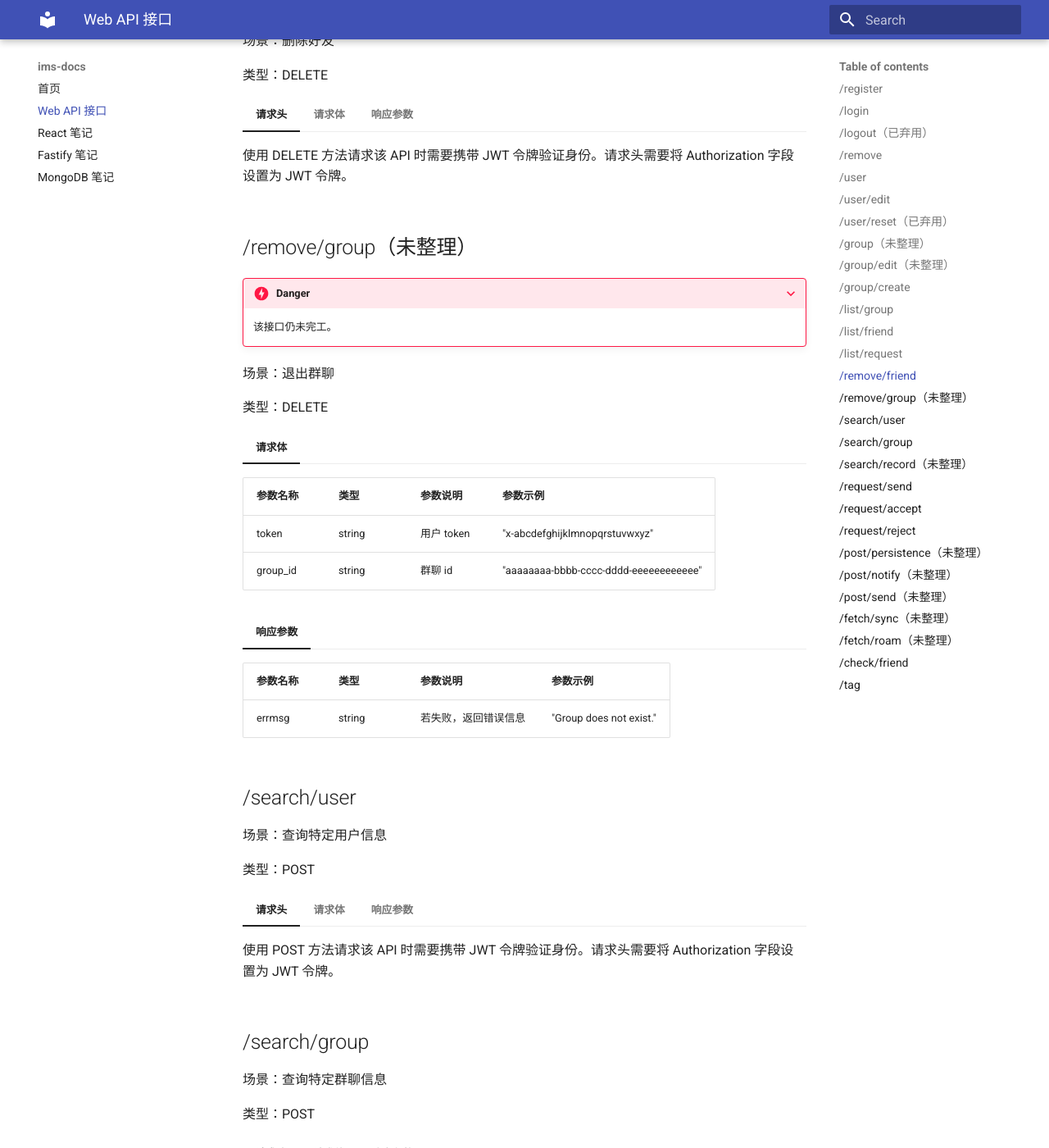
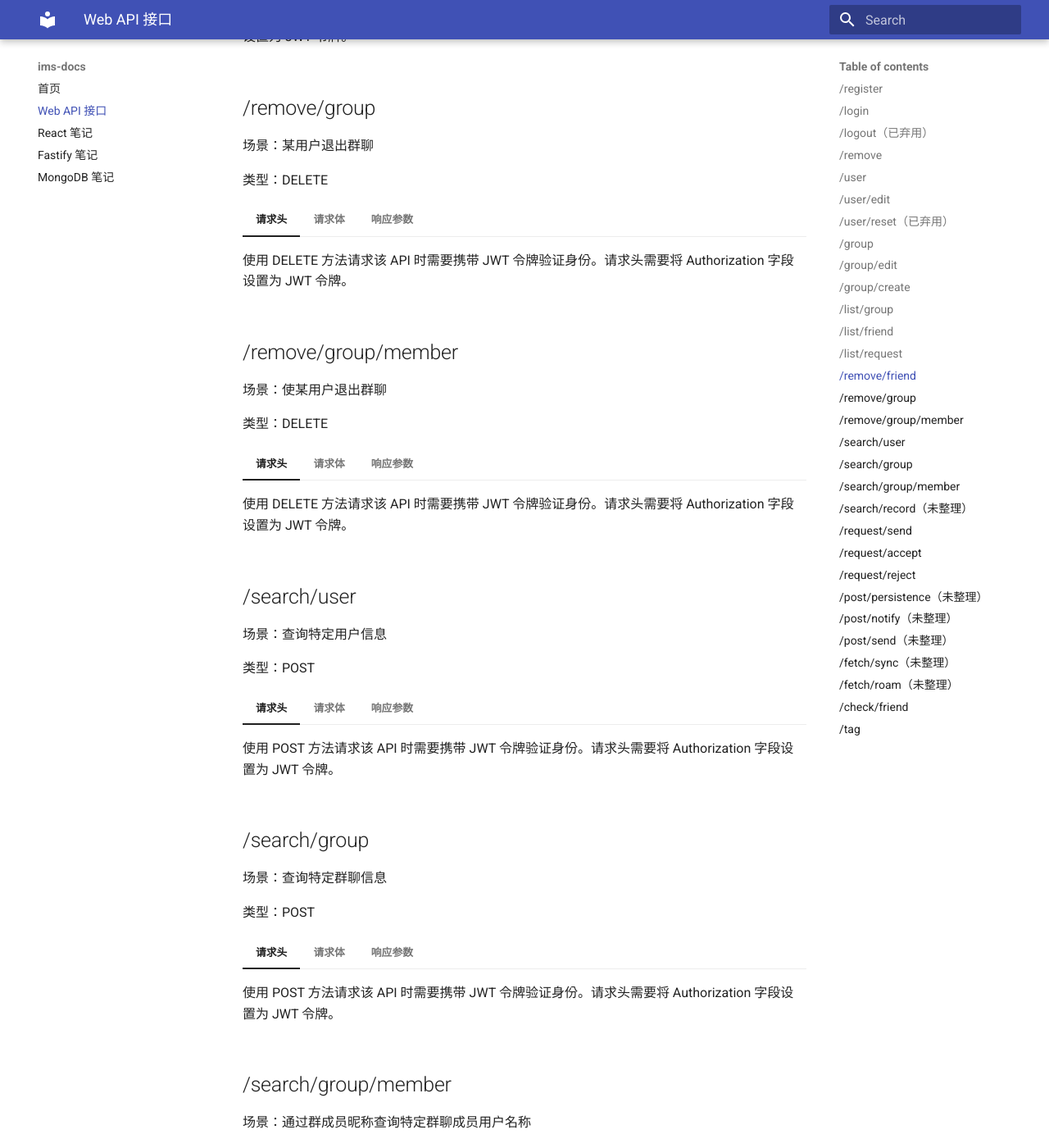
Before and after one commit to leverimmy/ims-docs, an MkDocs documentation site: the page built from docs/webapi.md, in a window 1280 px wide and 1400 px high, scrolled down 5301 px. Shown: the whole window at 82% size. Built offline with MkDocs 1.6.1 and Material for MkDocs 9.7.7, drawn with Linux system fonts in a browser that asks for light colours; some of the changed text lies outside the part shown.

Commit message:
feat: Update /group/edit, /group, /remove/group. Add /remove/group/member.

```diff
--- a/docs/webapi.md
+++ b/docs/webapi.md
@@ -173,36 +173,35 @@
     | code | number | 状态码 | 0 |
     | errmsg   | string | 若失败，返回错误信息 | "The password is too simple." |
 
-## /group（未整理）
-
-???+ danger
-    该接口仍未完工。
+## /group
 
 场景：用于获取群聊基本信息
 
-类型：GET
+类型：POST
 
 === "请求头"
 
-    使用 DELETE 方法请求该 API 时需要携带 JWT 令牌验证身份。请求头需要将 Authorization 字段设置为 JWT 令牌。
+    使用 POST 方法请求该 API 时需要携带 JWT 令牌验证身份。请求头需要将 Authorization 字段设置为 JWT 令牌。
+
+=== "请求体"
+
+    | 参数名称     | 类型   | 参数说明   | 参数示例                       |
+    | ------------ | ------ | ---------- | ------------------------------ |
+    | groupID      | string   | 群聊 id              | "aaaaaaaa-bbbb-cccc-dddd-eeeeeeeeeeee"         |
 
 === "响应参数"
 
     | 参数名称                                | 类型     | 参数说明             | 参数示例                                       |
     | --------------------------------------- | -------- | -------------------- | ---------------------------------------------- |
-    | group_id                                | string   | 群聊 id              | "aaaaaaaa-bbbb-cccc-dddd-eeeeeeeeeeee"         |
-    | group_name                              | string   | 群聊名称             | "test_group"                                   |
-    | group_announcement                      | string   | 群公告               | "test_announcement"                            |
-    | user_id_list                            | string[] | 群成员 id 列表       | [                                              |
-    | "aaaaaaaa-bbbb-cccc-dddd-eeeeeeeeeeee", |          |                      |                                                |
-    | "aaaaaaaa-ffff-cccc-dddd-eeeeeeeeeeee"  |          |                      |                                                |
-    | ]                                       |          |                      |                                                |
-    | errmsg                                  | string   | 若失败，返回错误信息 | "Error occurred due to Internal Server Error." |
+    | groupname                              | string   | 群聊名称             | "test_group"                                   |
+    | groupAnnouncement                      | string   | 群公告               | "test_announcement"                            |
+    | memberList    | string[] | 群成员用户名称列表       | ["111", "222", "333", "444"] |
+    | master | string | 群主用户名称 | "littleSeven" |
+    | admins | string | 群管理员用户名称列表 | ["111", "222"] |
+    | code | number | 状态码 | 0 |
+    | msg     | string   | 若失败，返回错误信息 | "Error occurred due to Internal Server Error." |
 
-## /group/edit（未整理）
-
-???+ danger
-    该接口仍未完工。
+## /group/edit
 
 场景：用于编辑群聊基本信息
 
@@ -212,16 +211,18 @@
 
     | 参数名称           | 类型   | 参数说明   | 参数示例                               |
     | ------------------ | ------ | ---------- | -------------------------------------- |
-    | token              | string | 用户 token | "x-abcdefghijklmnopqrstuvwxyz"         |
-    | group_id           | string | 群聊 id    | "aaaaaaaa-bbbb-cccc-dddd-eeeeeeeeeeee" |
-    | group_name         | string | 群聊名称   | "test_group"                           |
-    | group_announcement | string | 群公告     | "test_announcement"                    |
+    | groupID           | string | 群聊 id    | "aaaaaaaa-bbbb-cccc-dddd-eeeeeeeeeeee" |
+    | groupname         | string | 群聊昵称   | "test_group"                           |
+    | groupAnnouncement | string | 群公告     | "test_announcement"                    |
+    | master | string | 群主用户名称 | "hahaha" |
+    | admins | string[] | 群管理员名称列表 | ["111", "222", "31fff"] |
 
 === "响应参数"
 
     | 参数名称 | 类型   | 参数说明             | 参数示例              |
     | -------- | ------ | -------------------- | --------------------- |
-    | errmsg   | string | 若失败，返回错误信息 | "Invalid group name." |
+    | code | number | 状态码 | 0 |
+    | msg   | string | 若失败，返回错误信息 | "Invalid group name." |
 
 ## /group/create
 
@@ -350,27 +351,52 @@
     | code | number | 状态码 | 0 |
     | msg   | string | 若失败，返回错误信息 | "Such friend does not exist." |
 
-## /remove/group（未整理）
+## /remove/group
 
-???+ danger
-    该接口仍未完工。
-
-场景：退出群聊
+场景：某用户退出群聊
 
 类型：DELETE
 
+=== "请求头"
+
+    使用 DELETE 方法请求该 API 时需要携带 JWT 令牌验证身份。请求头需要将 Authorization 字段设置为 JWT 令牌。
+
 === "请求体"
 
-| 参数名称 | 类型   | 参数说明   | 参数示例                               |
-| -------- | ------ | ---------- | -------------------------------------- |
-| token    | string | 用户 token | "x-abcdefghijklmnopqrstuvwxyz"         |
-| group_id | string | 群聊 id    | "aaaaaaaa-bbbb-cccc-dddd-eeeeeeeeeeee" |
+    | 参数名称   | 类型   | 参数说明       | 参数示例                               |
+    | ---------- | ------ | -------------- | -------------------------------------- |
+    | groupID    | string | 群聊 id        | "aaaaaaaa-bbbb-cccc-dddd-eeeeeeeeeeee" |
 
 === "响应参数"
 
-| 参数名称 | 类型   | 参数说明             | 参数示例                |
-| -------- | ------ | -------------------- | ----------------------- |
-| errmsg   | string | 若失败，返回错误信息 | "Group does not exist." |
+    | 参数名称 | 类型   | 参数说明             | 参数示例                |
+    | -------- | ------ | -------------------- | ----------------------- |
+    | code     | number | 状态码               | 0                       |
+    | msg      | string | 若失败，返回错误信息 | "Group does not exist." |
+
+## /remove/group/member
+
+场景：使某用户退出群聊
+
+类型：DELETE
+
+=== "请求头"
+
+    使用 DELETE 方法请求该 API 时需要携带 JWT 令牌验证身份。请求头需要将 Authorization 字段设置为 JWT 令牌。
+
+=== "请求体"
+
+    | 参数名称   | 类型   | 参数说明       | 参数示例                               |
+    | ---------- | ------ | -------------- | -------------------------------------- |
+    | groupID    | string | 群聊 id        | "aaaaaaaa-bbbb-cccc-dddd-eeeeeeeeeeee" |
+    | memberName | string | 待移除用户名称 | "Jimmy"                                |
+
+=== "响应参数"
+
+    | 参数名称 | 类型   | 参数说明             | 参数示例                |
+    | -------- | ------ | -------------------- | ----------------------- |
+    | code     | number | 状态码               | 0                       |
+    | msg      | string | 若失败，返回错误信息 | "Group does not exist." |
 
 ## /search/user
 
@@ -423,6 +449,30 @@
     | code | number | 状态码 | 0 |
     | msg                                  | string   | 若失败，返回错误信息   | "Such user does not exist." |
 
+## /search/group/member
+
+场景：通过群成员昵称查询特定群聊成员用户名称
+
+类型：POST
+
+=== "请求头"
+
+    使用 POST 方法请求该 API 时需要携带 JWT 令牌验证身份。请求头需要将 Authorization 字段设置为 JWT 令牌。
+
+=== "请求体"
+
+    | 参数名称 | 类型   | 参数说明   | 参数示例                       |
+    | -------- | ------ | ---------- | ------------------------------ |
+    | groupID | string | 群聊 ID   | "111231231414155"                       |
+    | groupNickname | string | 群成员昵称 | "test111" |
+
+=== "响应参数"
+
+    | 参数名称                                | 类型     | 参数说明               | 参数示例                      |
+    | --------------------------------------- | -------- | ---------------------- | ----------------------------- |
+    | usernameList | string[] | 用户名称列表  | ["A1phaN", "Jimmy"]                       |
+    | code | number | 状态码 | 0 |
+    | msg       | string   | 若失败，返回错误信息   | "Such user does not exist." |
 
 ## /search/record（未整理）
 
```
Also changed, not shown: site/search/search_index.json, site/webapi/index.html, 1 other file.
